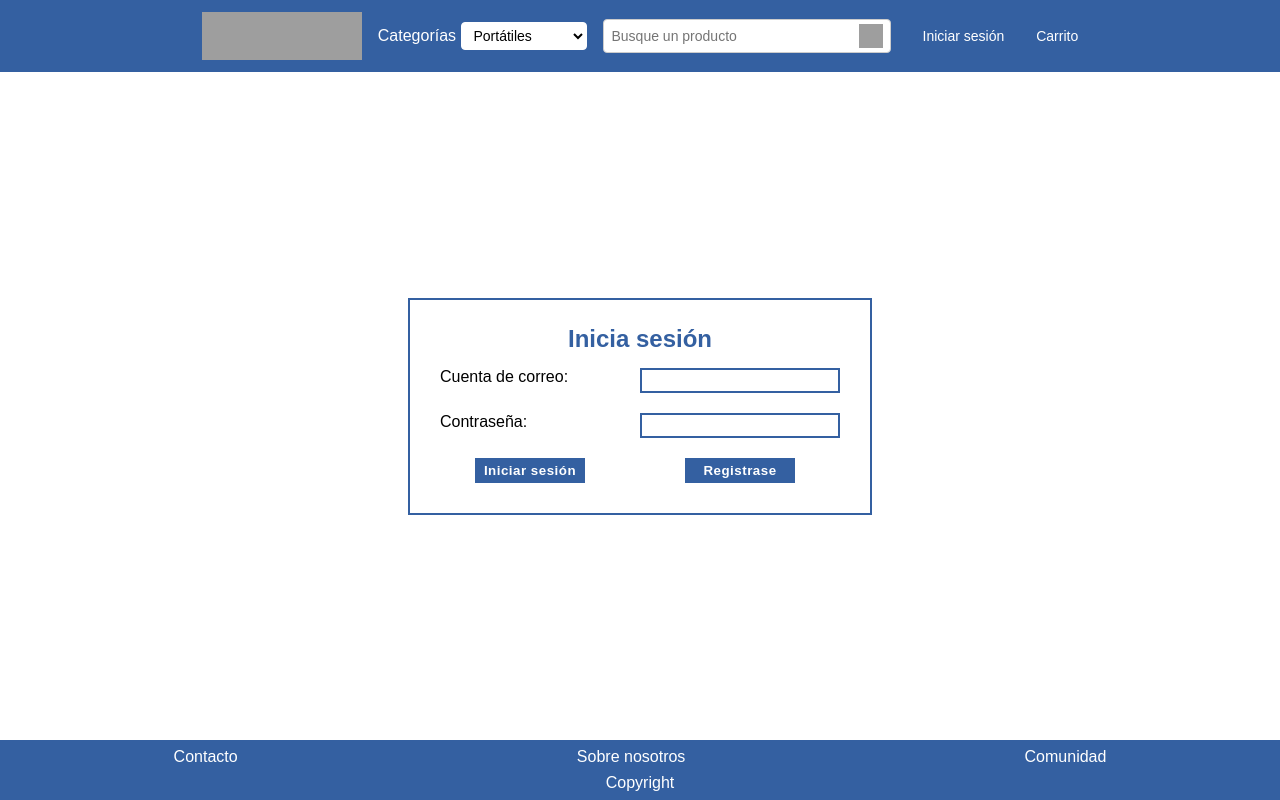
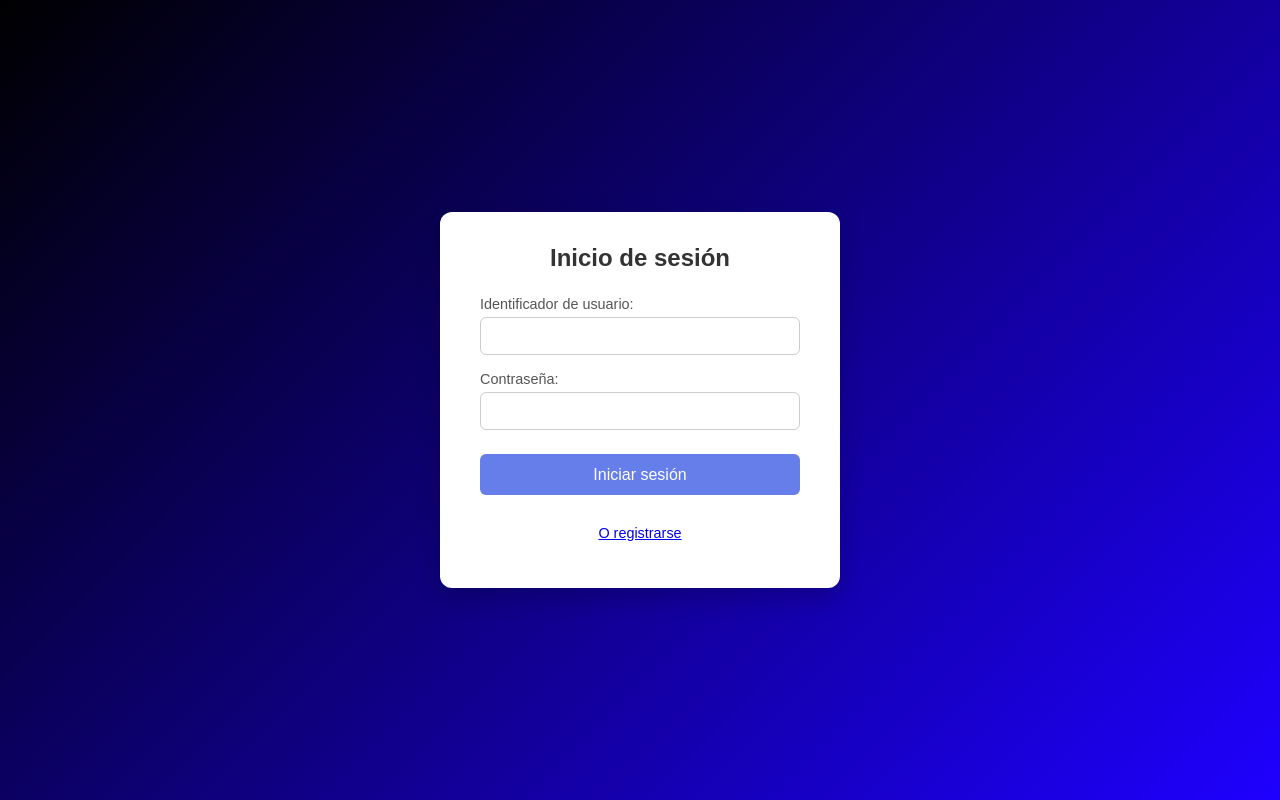
Before and after one commit to GrupoGitJoseLuisDavidAngeles/web_TechZone, a PHP site: page /login.php in a window 1280 px wide. Run offline with PHP 8.4, Linux system fonts and the light colour scheme; grey boxes are pictures that could not be loaded.

Commit message:
formulario login

```diff
--- a/src/auth/login.css
+++ b/src/auth/login.css
@@ -13,105 +13,28 @@
 
 body {
     min-height: 100dvh;
-    height: 100dvh;
-    display: grid;
-    grid-template-rows: auto 1fr auto;
-    grid-template-columns: 15% 1fr 15%;
-    grid-template-areas:
-        "header           header   header"
-        "asideIzquierdo   main     asideDerecho"
-        "footer           footer   footer";
-}
-
-header,
-footer {
-    background-color: #3460a1;
-    color: white;
-}
-
-header {
-    grid-area: header;
+    background: linear-gradient(135deg, #000000, #1e00ff);
     display: flex;
     align-items: center;
     justify-content: center;
-    padding: 0.75rem 1.5rem;
-    gap: 1rem;
-
 }
-
-.logo {
-    width: 10rem;
-    height: 3rem;
-    background-image: url("./images/logo_techzone.png");
-    background-size: cover;
-    background-repeat: no-repeat;
-    background-position: center;
+main {
+    background-color: white;
+    padding: 2rem 2.5rem;
+    border-radius: 12px;
+    width: 100%;
+    max-width: 400px;
+    box-shadow: 0 10px 25px #00000033;
 }
 
 
-.selectCategorias {
-    padding: 0.25rem 0.5rem;
-    font-size: 0.875rem;
-    border-radius: 0.25rem;
-    border: 0.0625rem solid rgb(255, 255, 255);
-    background-color: #fff;
+main h2 {
+    text-align: center;
+    margin-bottom: 1.5rem;
+    color: rgb(51, 51, 51);
 }
 
 
-.divBusqueda {
-    position: relative;
-    width: 18rem;
-}
-
-.inputBusqueda {
-    width: 100%;
-    padding: 0.5rem 2.5rem 0.5rem 0.5rem;
-    border: 0.0625rem solid #ccc;
-    border-radius: 0.25rem;
-    font-size: 0.875rem;
-    outline: none;
-}
-
-.imagenLupa {
-    position: absolute;
-    right: 0.5rem;
-    top: 50%;
-    transform: translateY(-50%);
-    width: 1.5rem;
-    height: 1.5rem;
-    background-image: url("./images/busqueda-de-lupa.png");
-    background-size: cover;
-    background-position: center;
-    cursor: pointer;
-}
-
-
-header span {
-    margin-left: 1rem;
-    cursor: pointer;
-    font-size: 0.875rem;
-    transition: color 0.3s;
-}
-
-header span:hover {
-    color: black;
-}
-
-.asideDerecho {
-    grid-area: asideDerecho;
-}
-
-.asideIzquierdo {
-    grid-area: asideIzquierdo;
-}
-
-
-
-main {
-    display: grid;
-    place-content: center;
-    grid-area: main;
-}
 
 .container-form {
     border: #3460a1 solid 2px;
@@ -124,49 +47,63 @@ main {
     }
 }
 
-.loginform {
-    width: 80%;
-    align-self: center;
-    display: grid;
-    grid-template-columns: 180px 200px;
-    gap: 20px;
-    padding: 10px;
-
-    label {
-        text-align: left;
-    }
-
-    input {
-        align-self: end;
-        border: #3460a1 solid 2px;
-        padding: 3px;
-    }
-
-    button {
-        justify-self: center;
-        width: 110px;
-        background-color: #3460a1;
-        color: #ffffff;
-        border: none;
-        padding: 5px;
-        font-weight: 600;
-        letter-spacing: .5px;
-    }
+.loginForm {
+    display: flex;
+    flex-direction: column;
 }
 
-footer {
-    grid-area: footer;
+
+.loginForm label {
+    margin-bottom: 0.3rem;
+    font-size: 0.9rem;
+    color: rgb(85, 85, 85);
 }
 
-.listaFooter {
-    display: flex;
-    justify-content: space-around;
-    list-style: none;
-    padding: 0.5rem;
-    gap: 0.5rem;
+
+.loginForm input {
+    padding: 0.6rem;
+    margin-bottom: 1rem;
+    border: 1px solid #ccc;
+    border-radius: 6px;
+    font-size: 0.95rem;
+    transition: border-color 0.3s, box-shadow 0.3s;
 }
 
-.pCopyright {
+
+.loginForm input:focus {
+    outline: none;
+    border-color: #667eea;
+    box-shadow: 0 0 5px rgba(102, 126, 234, 0.5);
+}
+
+
+.loginForm button {
+    margin-top: 0.5rem;
+    padding: 0.7rem;
+    background-color: #667eea;
+    color: #fff;
+    border: none;
+    border-radius: 6px;
+    font-size: 1rem;
+    cursor: pointer;
+    transition: background-color 0.3s, transform 0.2s;
+}
+
+
+.loginForm button:hover {
+    background-color: #5563c1;
+    transform: translateY(-2px);
+}
+
+
+.loginForm button:active {
+    transform: translateY(0);
+}
+
+.register-link{
+    padding: 10px;
+    justify-self: center;
+    padding-top: 30px;
+
     text-align: center;
-    padding-bottom: 0.5rem;
 }
--- a/src/auth/login.php
+++ b/src/auth/login.php
@@ -14,55 +14,19 @@
 </head>
 
 <body>
-    <header>
-        <div class="logo"></div>
-
-        <div>
-            <label for="">Categorías</label>
-            <select name="" id="" class="selectCategorias">
-                <option value="">Portátiles</option>
-                <option value="">Sobremesa</option>
-                <option value="">Componentes</option>
-                <option value="">Periféricos</option>
-            </select>
-        </div>
-
-        <div class="divBusqueda">
-            <input class="inputBusqueda" type="text" name="" id="" placeholder="Busque un producto">
-            <span class="imagenLupa"></span>
-        </div>
-
-        <span>Iniciar sesión</span>
-        <span>Carrito</span>
-    </header>
-
-    <aside class="asideIzquierdo"></aside>
-    <aside class="asideDerecho"></aside>
-
     <main>
-        <div class="container-form">
-
-            <h2> Inicia sesión </h2>
-            <form method="post" class="loginform">
-                <label for="tEmail">Cuenta de correo:</label>
+            <h2> Inicio de sesión </h2>
+            <form method="post" class="loginForm">
+                <label for="tEmail">Identificador de usuario:</label>
                 <input type="email" name="email" id="tEmail">
                 <label for="tPassword">Contraseña: </label>
                 <input type="password" name="password" id="tPassword">
                 <button type="submit">Iniciar sesión</button>
-                <button type="button">Registrase</button>
+                <label for="" class="register-link"><a href="register.php">O registrarse</a></label>
+                <!-- <button type="button"></button> -->
             </form>
-        </div>
+
     </main>
-    <footer>
-        <nav>
-            <ul class="listaFooter">
-                <li>Contacto</li>
-                <li>Sobre nosotros</li>
-                <li>Comunidad</li>
-            </ul>
-        </nav>
-        <p class="pCopyright">Copyright</p>
-
 </body>
 
 </html>
--- a/src/auth/register.css
+++ b/src/auth/register.css
@@ -25,7 +25,7 @@ main {
     border-radius: 12px;
     width: 100%;
     max-width: 400px;
-    box-shadow: 0 10px 25px rgba(0, 0, 0, 0.2);
+    box-shadow: 0 10px 25px #00000033;
 }
 
 
```
